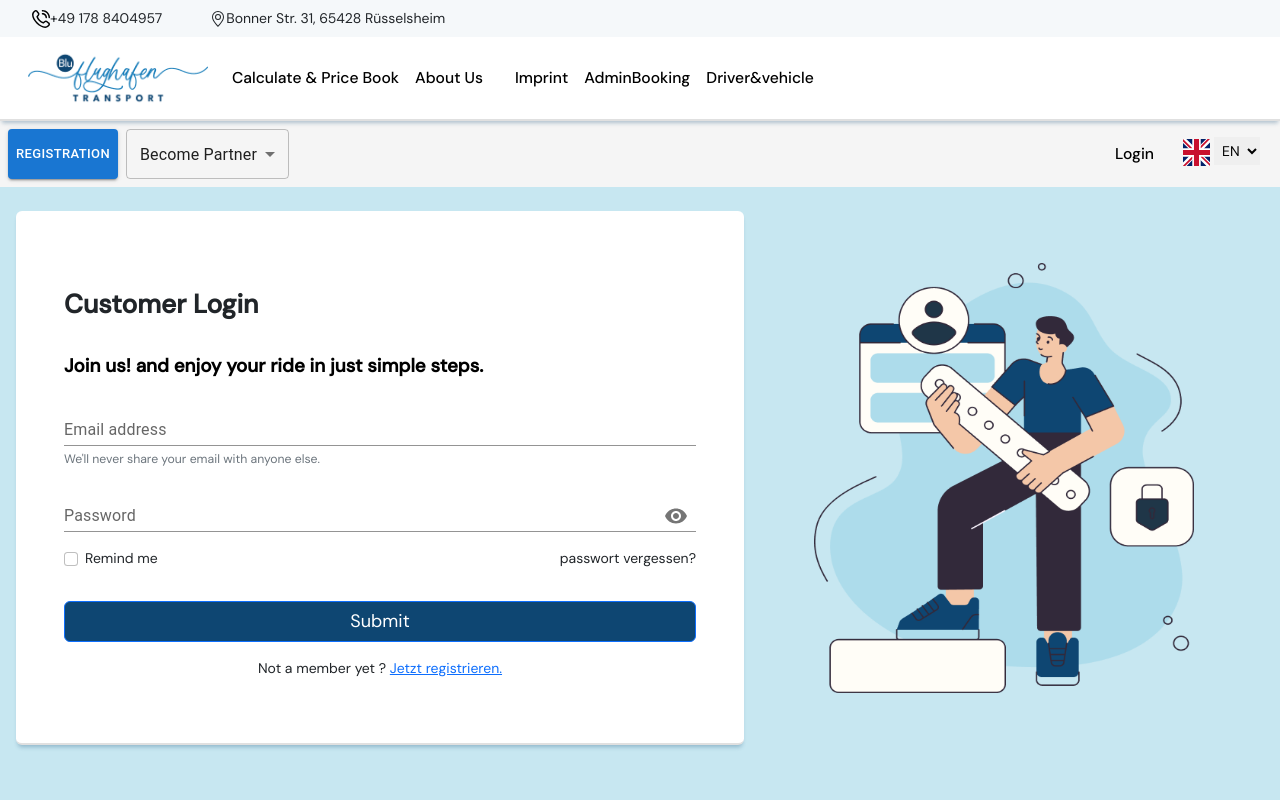
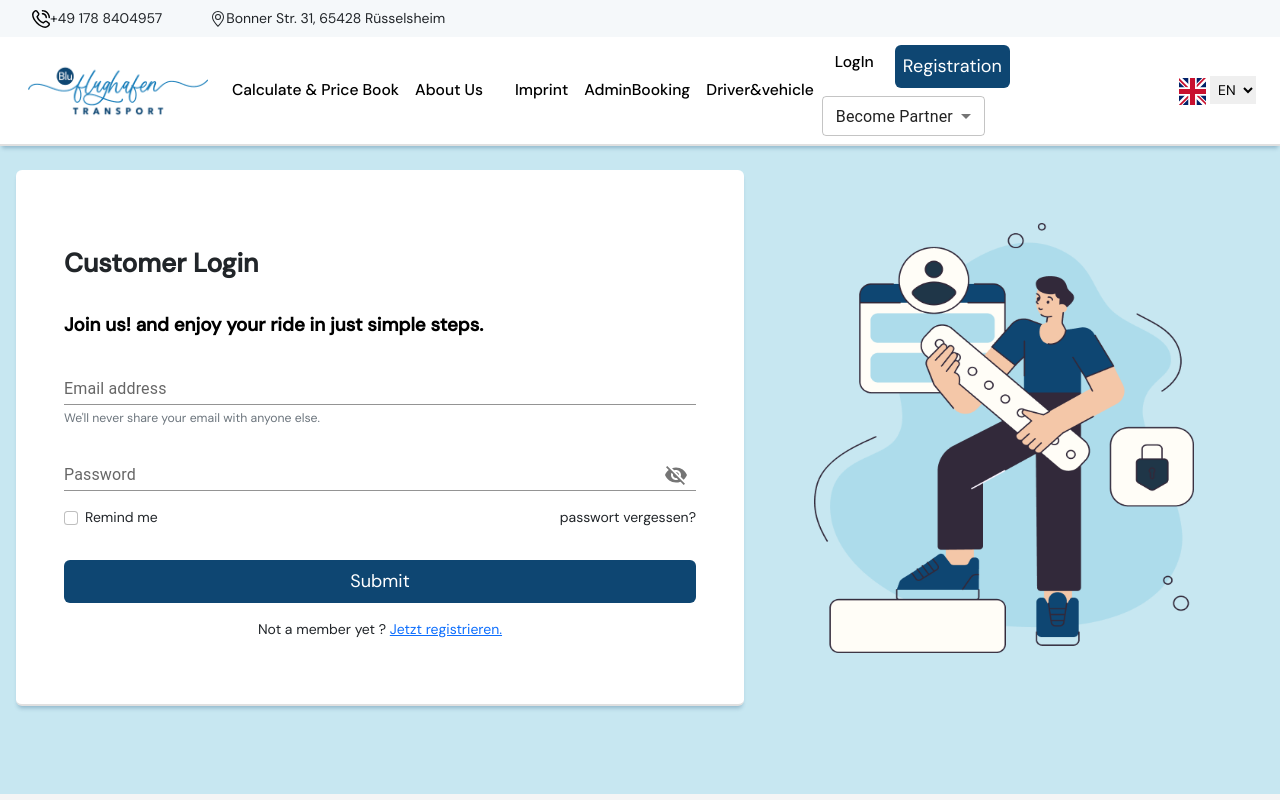
Before and after one commit to keshavsov/flughafen, a React (Create React App) app: page / in a window 1280 px wide. Shown: the top 800 px of the page. Built offline with nearby package versions, Linux system fonts and the light colour scheme; what @mui/styled-engine-sc would draw is missing.

Commit message:
issue-fixed

```diff
--- a/src/Assets/Images/svgImages.js
+++ b/src/Assets/Images/svgImages.js
@@ -15,7 +15,7 @@ AvatarSvg: ({width = '16', height = '16'}) => <svg xmlns="http://www.w3.org/2000
 <path d="M2 0a2 2 0 0 0-2 2v12a2 2 0 0 0 2 2h12a2 2 0 0 0 2-2V2a2 2 0 0 0-2-2H2zm12 1a1 1 0 0 1 1 1v12a1 1 0 0 1-1 1v-1c0-1-1-4-6-4s-6 3-6 4v1a1 1 0 0 1-1-1V2a1 1 0 0 1 1-1h12z"/>
 </svg>,
 
-GernamySvg: ({width = '27', height = '27'}) => <svg xmlns="http://www.w3.org/2000/svg" width={width} height={height} id="flag-icons-de" viewBox="0 0 512 512">
+GernamySvg: ({width = '27', height = '22'}) => <svg xmlns="http://www.w3.org/2000/svg" width={width} height={height} id="flag-icons-de" viewBox="0 0 512 512">
 <path fill="#ffce00" d="M0 341.3h512V512H0z"/>
 <path d="M0 0h512v170.7H0z"/>
 <path fill="#d00" d="M0 170.7h512v170.6H0z"/>
--- a/src/component/Header.js
+++ b/src/component/Header.js
@@ -1,7 +1,7 @@
 import React, { useState } from 'react';
 import logo from '../Assets/Images/logo.png'
 import TranslateDropdown from '../component/Elements/TranslateDropdown'
-import { Box, FormControl, MenuItem, Select } from '@mui/material';
+import { Box, FormControl, MenuItem, Select, colors } from '@mui/material';
 import {
   Collapse,
   Navbar,
@@ -58,11 +58,11 @@ export default function Header() {
         </div>
       </div>
       <div className='d-flex justify-content-between flex-wrap'>
-      <Navbar className='white-card' expand="md" style={{width:"100%"}}>
+        <Navbar className='white-card' expand="md" style={{ width: "100%" }}>
           <NavbarBrand className='mx-3'><img src={logo} width="180px" height="56px" /></NavbarBrand>
           <NavbarToggler onClick={toggle} />
           <Collapse isOpen={isOpen} navbar>
-          <Nav className="ml-auto "  navbar>
+            <Nav className="ml-auto " navbar>
               <NavItem>
                 <NavLink className='link-text'>
                   <Link to="/home" className='link '>Calculate & Price Book</Link>
@@ -98,17 +98,10 @@ export default function Header() {
               </NavItem>
             </Nav>
           </Collapse>
-      </Navbar>
-      <div className='w-100 d-flex justify-content-between flex-wrap p-2'>
-           <div className='d-flex align-item-center  gap-2'>
-            <Button
-              size='small'
-              variant="contained"
-              sx={{ padding: "8px" }}
-              onClick={handleRegistration}
-            >Registration
-            </Button>
+          <div className='d-flex align-item-center flex-wrap  gap-2 '>
+            <Link to="/" class="btn btn-outline link" sx={{ padding: "8px", color: "#0E4672" }}> LogIn</Link>
 
+            <button onClick={handleRegistration} className='btn-primary btn-small'>Registration</button>
             <Select
 
               size='small'
@@ -121,10 +114,10 @@ export default function Header() {
             </Select>
           </div>
           <div className='d-flex gap-2 py-2'>
-            <Link to="/" class="btn btn-outline link" sx={{ padding: "8px" }}> Login</Link>
             <TranslateDropdown />
           </div>
-          </div>
+        </Navbar>
+
       </div>
     </div>
   );
--- a/src/component/PaymentList.js
+++ b/src/component/PaymentList.js
@@ -28,7 +28,7 @@ export function PaymentList({buttonName,path}) {
         <div className='Gesamt-text'><b>$223.00</b></div>
       </div>
       <div className='mt-4'>
-        <button className="btn btn-primary w-100" onClick={handleProcess}>{buttonName}</button>
+        <button className="btn-primary w-100" onClick={handleProcess}>{buttonName}</button>
       </div>
     </>
   )
--- a/src/component/TableVehicle.js
+++ b/src/component/TableVehicle.js
@@ -137,7 +137,7 @@ const Tablecellbutten = () => {
   return (
     <div style={{ display: "grid", placeContent: "center" }}>
 
-      <butto className=" btn btn-primary ">{t('wah')}</butto>
+      <button className="btn-primary btn-sm ">{t('wah')}</button>
     </div>
 
   )
--- a/src/index.css
+++ b/src/index.css
@@ -13,15 +13,28 @@ body {
   overflow-x: hidden;
   font-family: 'DM Sans', sans-serif;
 }
-
-
+/* ---btn---- */
+.btn:hover,.btn:active{
+  color: #000;
+}
 /* Override */
 
 .btn-primary {
   background-color: var(--primary);
   font-size: 18px;
+  color: white;
+  border: unset;
+  padding: 8px;
+  border-radius: 6px;
 }
 
+.btn-primary:hover,.btn-primary:active {
+  background-color: var(--primary);
+  color: white;
+}
+.payment-mehtod-button{
+  border: 2px solid #E6E6E6;
+}
 .white-card {
   background: #FFFFFF;
   border-bottom: 2px solid #E0E0E0;
@@ -58,12 +71,7 @@ body {
   text-align: center;
 }
 
-/* .link-text {
-
-  margin: 3px -12px 2px -6px;
-  font-family: 'DM Sans';
-
-} */
+/*------ header-link------- */
 .link {
   text-decoration: none;
   color:#000000;
@@ -74,7 +82,9 @@ body {
   text-align: center;
   white-space: nowrap;
 }
-
+ .link:hover{
+  color:#000000;
+ }
 
 .p {
   /* font-family: 'DM Sans'; */
--- a/src/pages/AdminBooking.js
+++ b/src/pages/AdminBooking.js
@@ -244,7 +244,7 @@ export function AdminBooking() {
                         <label for="floatingTextarea">Comments</label>
                     </div>
                 </div>
-                <button className='btn btn-primary w-auto mx-3 px-5 mb-5'>Submit</button>
+                <button className='btn-primary w-auto mx-3 px-5 mb-5'>Submit</button>
             </div>
         </div>
         {/* ---------------model-------------- */}
--- a/src/pages/ContactInfo.js
+++ b/src/pages/ContactInfo.js
@@ -83,13 +83,13 @@ export function ContactInfo({ }) {
                         <div className='row py-5'>
                             <div className='d-flex flex-wrap gap-2'>
                                 <div className='col-md-4'>
-                                    <button className='btn btn-primary  btn-lg'><img src={wallet} width="40px" /> Cash</button>
+                                    <button className='btn-primary p-2 payment-mehtod-button'><img src={wallet} width="40px" /> Cash</button>
                                 </div>
                                 <div className='col-md-3'>
-                                    <button className='btn btn-outline-primary btn-lg'><img src={stripe} width="83px" /></button>
+                                    <button className='btn-outline-primary p-2 payment-mehtod-button'><img src={stripe} width="83px" /></button>
                                 </div>
                                 <div className='col-md-4'>
-                                    <button className='btn btn-outline-primary btn-lg'><img src={paypal} width="83px" /></button>
+                                    <button className=' btn-outline-primary p-2 payment-mehtod-button'><img src={paypal} width="83px" /></button>
                                 </div>
                             </div>
                         </div>
--- a/src/pages/Done.js
+++ b/src/pages/Done.js
@@ -20,7 +20,7 @@ export  function Done() {
             <p></p>
             <p className='span'>Ride Booking</p>
             <p className='thanku'>Thank you for your order</p>
-            <button className='btn btn-primary' onClick={onhandleBack}><img src={backarrow} width="65px" /> Back To Home</button>
+            <button className='btn-primary' onClick={onhandleBack}><img src={backarrow} width="65px" /> Back To Home</button>
             </div>
 
         </div>
--- a/src/pages/DriverRegistration.js
+++ b/src/pages/DriverRegistration.js
@@ -45,7 +45,7 @@ export function DriverRegistration() {
                     <h2 className='driver-heading'>THE LADDER TO MAKE YOUR <br /> BUSINESS CLIMB TO THE TOP</h2>
                     <p className="text-driver">With highly authentic deliveries and a solid customer base, we <br />are fast growing network.</p>
                     <h2 className='driver-heading'>- Enhance your business in just a tap!</h2>
-                    <button className='btn btn-primary p-2'>Register Now</button>
+                    <button className='btn-primary p-2'>Register Now</button>
                 </div>
             </div>
             <div className='row my-5 mx-4  '>
--- a/src/pages/Home.js
+++ b/src/pages/Home.js
@@ -101,7 +101,7 @@ export default function Home() {
             </details>
             <p></p>
 
-            <button className='btn btn-primary w-100' onClick={handleHomepage}>Book Now</button>
+            <button className='btn-primary w-100' onClick={handleHomepage}>Book Now</button>
 
 
           </form>
--- a/src/pages/Login.js
+++ b/src/pages/Login.js
@@ -45,7 +45,7 @@ export function Login() {
                         onMouseDown={handleMouseDownPassword}
 
                       >
-                        {showPassword ? <VisibilityOff /> : <Visibility />}
+                        {showPassword ? <Visibility /> : <VisibilityOff />}
                       </IconButton>
                     </InputAdornment>
                   }
@@ -61,7 +61,7 @@ export function Login() {
                 <p>passwort vergessen?</p>
               </div>
             </div>
-            <button type="submit" class="btn btn-primary w-100" onClick={handleLogin}>Submit</button>
+            <button type="submit" class=" btn-primary w-100" onClick={handleLogin}>Submit</button>
             <p></p>
             <center>
               <p> {t('Notamemberyet?')} <Link to="">Jetzt registrieren.</Link></p>
```
Also changed, not shown: src/pages/VehicleOption.js (+8 -8 lines). Lines whose indentation alone changed are shown as unchanged.
